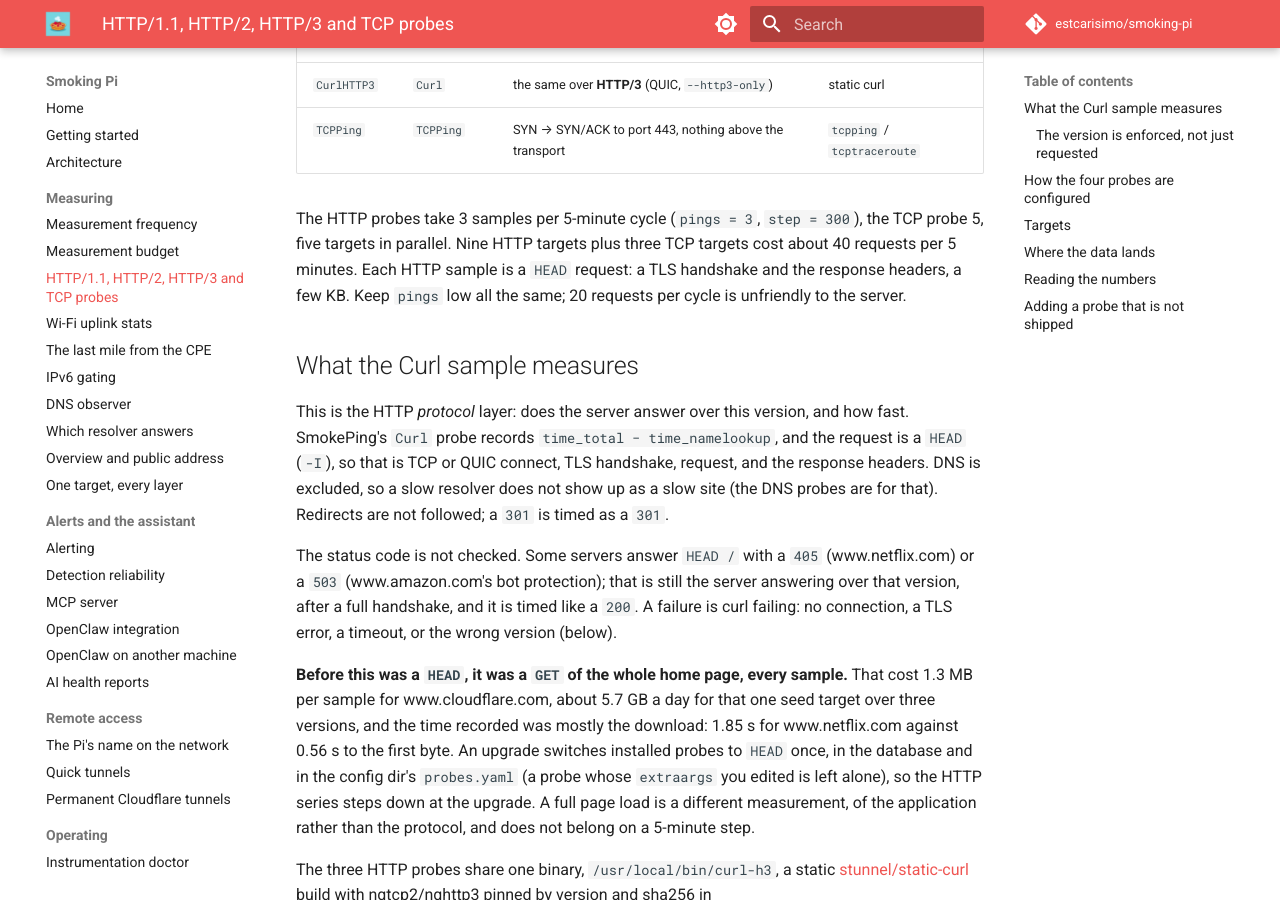
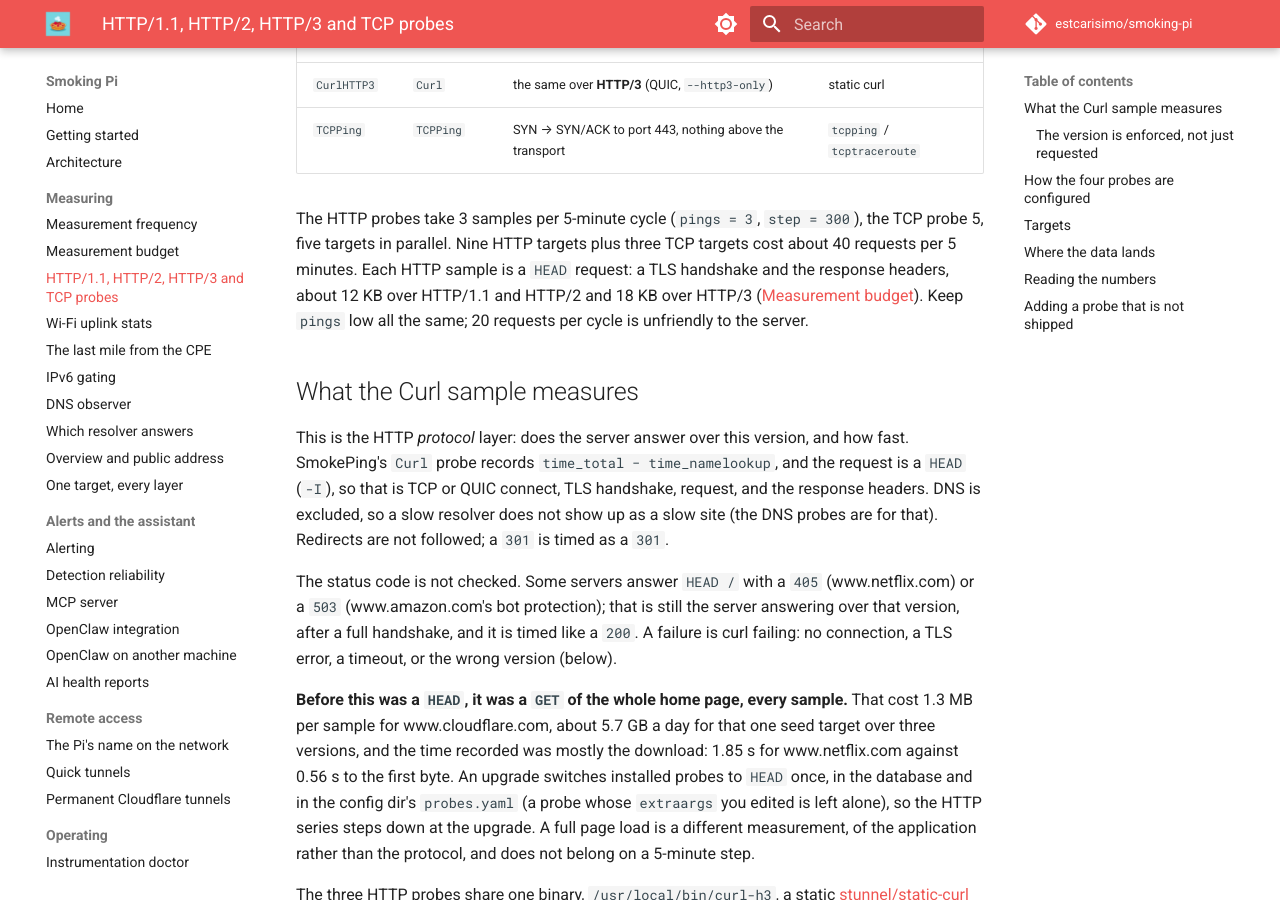
Before and after one commit to estcarisimo/smoking-pi, an MkDocs documentation site: the page built from docs/http-probes.md, in a window 1280 px wide and 900 px high, scrolled down 393 px. Built offline with MkDocs 1.6.1 and Material for MkDocs 9.7.7, drawn with Linux system fonts in a browser that asks for light colours; comment, search, counter and statistics services are not loaded.

Commit message:
fix(budget): address review: per-version HEAD cost in the HTTP probes doc, http3_probes() scope noted
Co-Authored-By: Claude Opus 5.5 <noreply@anthropic.com>

```diff
--- a/docs/http-probes.md
+++ b/docs/http-probes.md
@@ -15,7 +15,8 @@ container — no fork of SmokePing, no fork of the LinuxServer image.
 The HTTP probes take 3 samples per 5-minute cycle (`pings = 3`,
 `step = 300`), the TCP probe 5, five targets in parallel. Nine HTTP targets
 plus three TCP targets cost about 40 requests per 5 minutes. Each HTTP sample is a `HEAD` request: a TLS
-handshake and the response headers, a few KB. Keep `pings` low all the
+handshake and the response headers, about 12 KB over HTTP/1.1 and HTTP/2
+and 18 KB over HTTP/3 ([Measurement budget](measurement-budget.md)). Keep `pings` low all the
 same; 20 requests per cycle is unfriendly to the server.
 
 ## What the Curl sample measures
```
Also changed, not shown: 1 other file.
